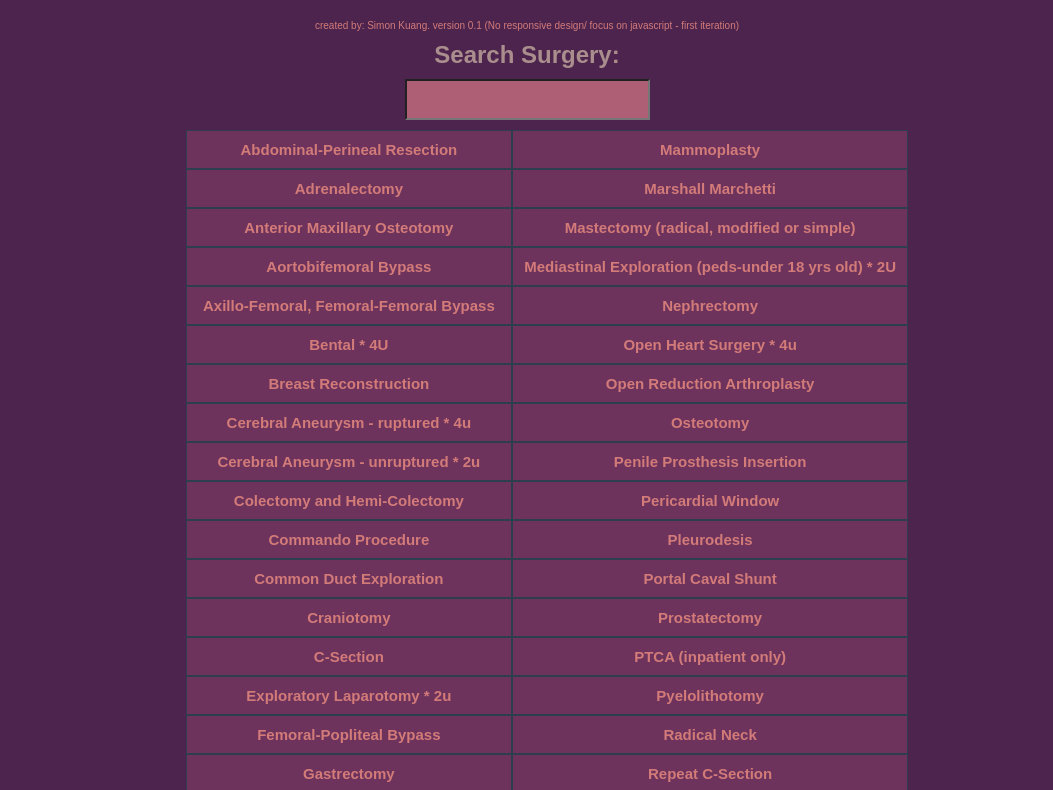
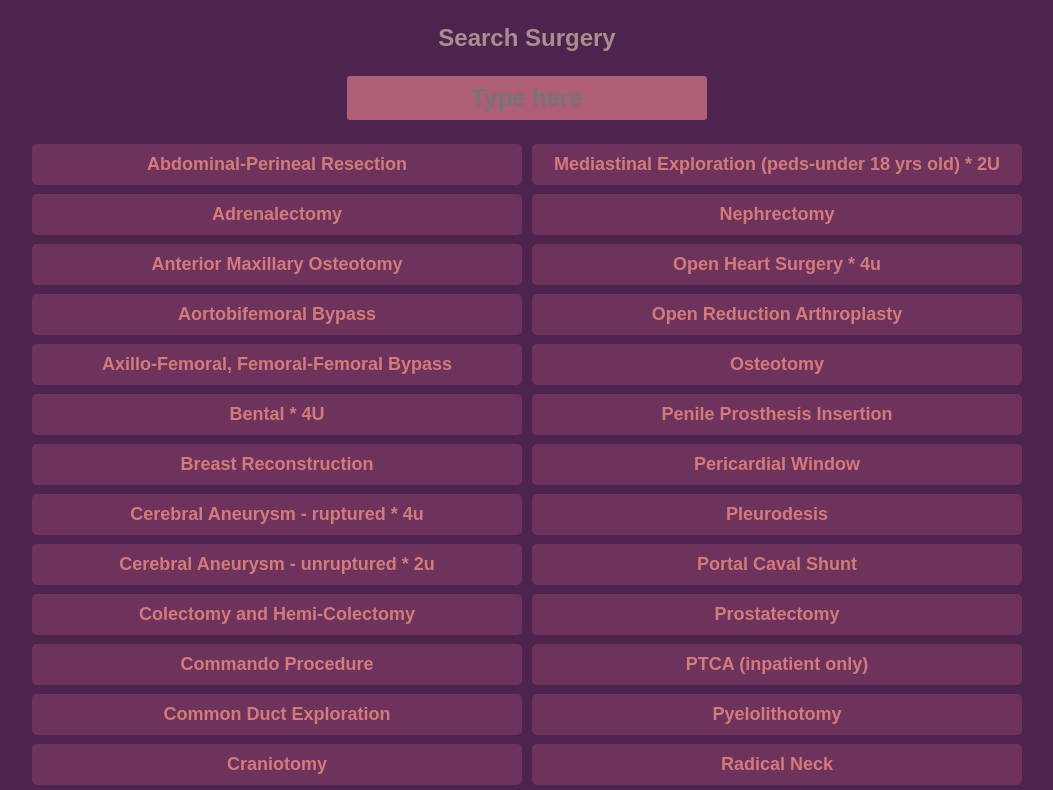
Before and after one commit to simes900/surgery-searcher, a plain HTML site: page index.html in a window 1280 px wide. Shown: the top 790 px of the page, without its empty margins (113-1166 px from the left). Drawn offline with Linux system fonts and the light colour scheme.

Commit message:
formatting

```diff
--- a/index.html
+++ b/index.html
@@ -1,16 +1,18 @@
 <!DOCTYPE html>
 <html>
     <head>
-        <title>Search</title>
+        <title>Surgery Search</title>
         <link rel="stylesheet" href="style.css">
+        <meta name="viewport" content="width=device-width, initial-scale=1">
+
     </head>
     <body>
         <div class="container">
             <div class="header">
-                <p>created by: Simon Kuang. version 0.1 (No responsive design/ focus on javascript - first iteration)</p>
 
-                <h2>Search Surgery: </h2>
-                <input type="searchbar" id="searchquery">
+
+                <h2>Search Surgery </h2>
+                <input type="searchbar" id="searchquery" placeholder="Type here">
             </div>
 
             <ul id="results">
@@ -41,11 +43,12 @@
                     <li class="name">Laryngectomy</li>
                     <li class="name">Liposuction</li>
                     <li class="name">Liver Biopsy</li>
-                </div>
-                <div class="col-two">
+
                     <li class="name">Mammoplasty</li>
                     <li class="name">Marshall Marchetti</li>
                     <li class="name">Mastectomy (radical, modified or simple)</li>
+                </div>
+                <div class="col-two">
                     <li class="name">Mediastinal Exploration (peds-under 18 yrs old) * 2U</li>
                     <li class="name">Nephrectomy</li>
                     <li class="name">Open Heart Surgery * 4u</li>
@@ -82,7 +85,9 @@
 
             </ul>
         </div>
-
+        <footer>
+            <p>made by Simon Kuang</p>
+        </footer>
         <script src="javascript.js"></script>
     </body>
 </html>
--- a/style.css
+++ b/style.css
@@ -1,56 +1,96 @@
 body{
     margin: 0;
     text-align:center;
-    width: 100%;
-    height: 100%;
     background: #4d244e;
     font-family: sans-serif;
-}
-p{
-    font-size: 10px;
-}
-ul{
-    margin-top:0;
-    list-style: none;
 
 }
+
 h2{
     margin: 0;
     color: #aa8e8d;
+    margin-top: 1em;
+    margin-bottom: 1em;
+}
+
+p{
+    font-size: 0.9rem;
+    color:rgb(245, 245, 187)
+}
+
+
+
+ul{
+    margin: 0 2em 4em 2em;;
+    list-style: none;
+    padding: 0;
+
 
 }
+
 li{
     background: #6d335c;
-    border: 1px solid #2C3E50;
+
     padding: 10px 5px;
     font-weight: 900;
-    font-size: 15px;
+    font-size: 1.125rem;
+    margin-bottom: 0.2em;
+    border-radius: 5px;
 }
 #results{
     display: flex;
-    align-content: center;
-    justify-content: center;
+    flex-direction: column;
+    margin-top: 1.5em;
 }
 
 .container{
     margin: 0 auto;
-    width: 70%;
     color: #d37b79;
-    margin-top: 20px;
+
 
 }
 
 
 #searchquery{
-    padding: 10px 20px;
-    margin-top: 10px;
-    margin-bottom: 10px;
+
     background: #ae5f75;
     color: #f6bd66;
-    font-size: 15px;
+
     font-weight: 600;
+    font-size:1.5rem;
+    text-align: center;
+    padding: .5rem 1rem;
+    border-radius: 3px;
+    border: none;
 }
 
 #searchquery:hover, #searchquery:focus{
     outline:none;
 }
+
+
+@media screen and (min-width:1006px){
+    #results{
+
+        flex-direction:row;
+
+    }
+
+    .container > *{
+        max-width: 1000px;
+        margin: 0 auto;
+    }
+    .col-one, .col-two{
+        margin: 0 auto;
+        width: 490px;
+
+    }
+
+    li{
+        margin-bottom: 0.5em;
+    }
+
+
+
+
+}
```
